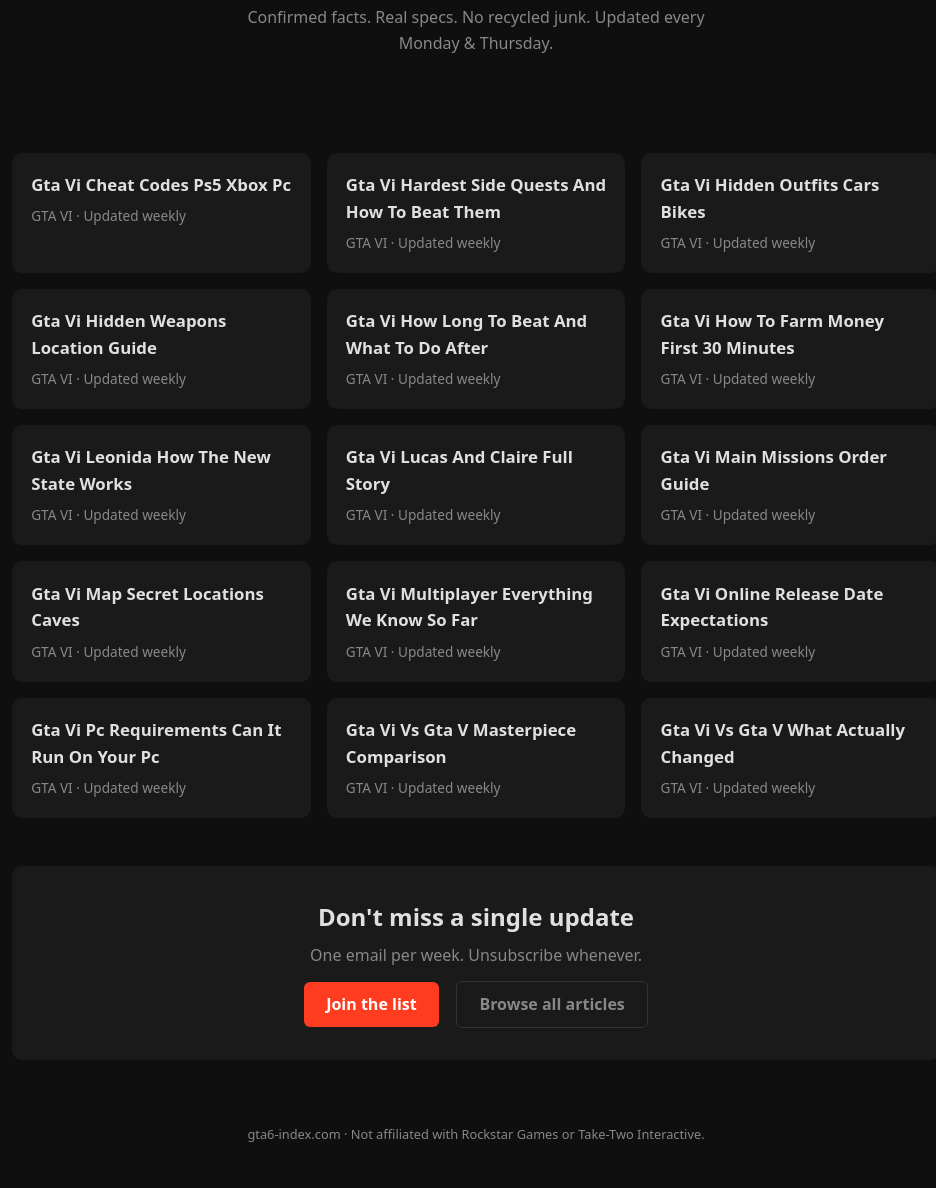
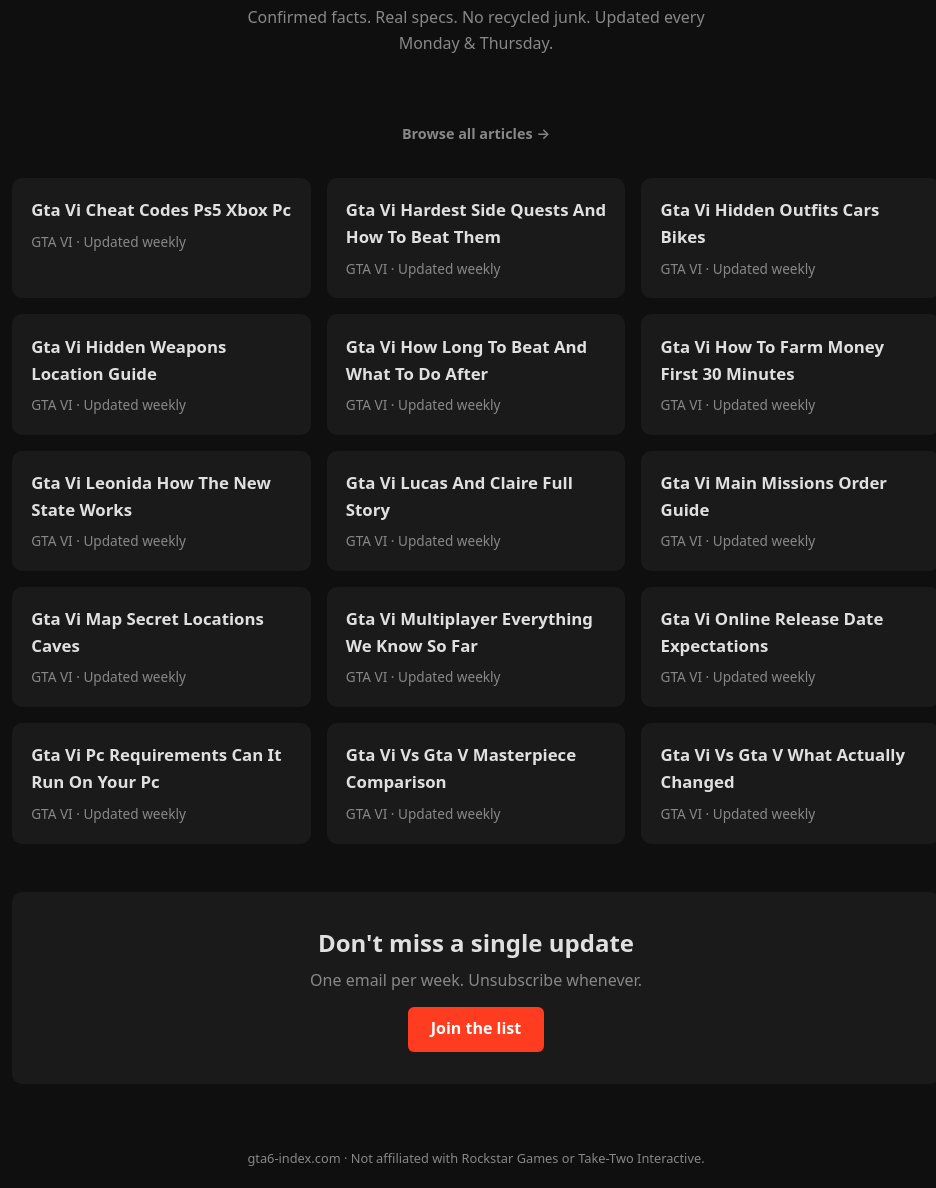
Before and after one commit to Eddielawson666/gta6-box, a plain HTML site: page docs/index.html in a window 1280 px wide. Shown: the part 112-1300 px from the top of the page, without its empty margins (164-1100 px from the left). Drawn offline with Linux system fonts and the light colour scheme.

Commit message:
move browse-all link above grid

```diff
--- a/docs/index.html
+++ b/docs/index.html
@@ -26,6 +26,8 @@
     .newsletter { margin-top:3rem; text-align:center; background:var(--card); border-radius:10px; padding:2rem 1.5rem; }
     .newsletter a { display:inline-block; margin-top:.8rem; background:var(--accent); color:#fff; padding:.6rem 1.4rem; border-radius:6px; font-weight:600; }
     footer { text-align:center; padding:2rem 1rem; color:var(--muted); font-size:.8rem; }
+    .all-link { text-align:center; margin-bottom:1.5rem; }
+    .all-link a { color:var(--muted); font-size:.9rem; font-weight:600; }
   </style>
 </head>
 <body>
@@ -34,12 +36,14 @@
     <p>Confirmed facts. Real specs. No recycled junk. Updated every Monday & Thursday.</p>
   </header>
   <div class="container">
+    <div class="all-link">
+      <a href="/all-articles.html">Browse all articles →</a>
+    </div>
     <div class="grid" id="articles-grid"></div>
     <div class="newsletter">
       <h2>Don't miss a single update</h2>
       <p style="color:var(--muted);margin-top:.4rem">One email per week. Unsubscribe whenever.</p>
       <a href="/newsletter.html">Join the list</a>
-      <a href="/all-articles.html" style="display:inline-block;margin-top:.8rem;margin-left:.8rem;background:transparent;color:var(--muted);padding:.6rem 1.4rem;border-radius:6px;border:1px solid #333;font-weight:600">Browse all articles</a>
     </div>
   </div>
   <footer>
```
